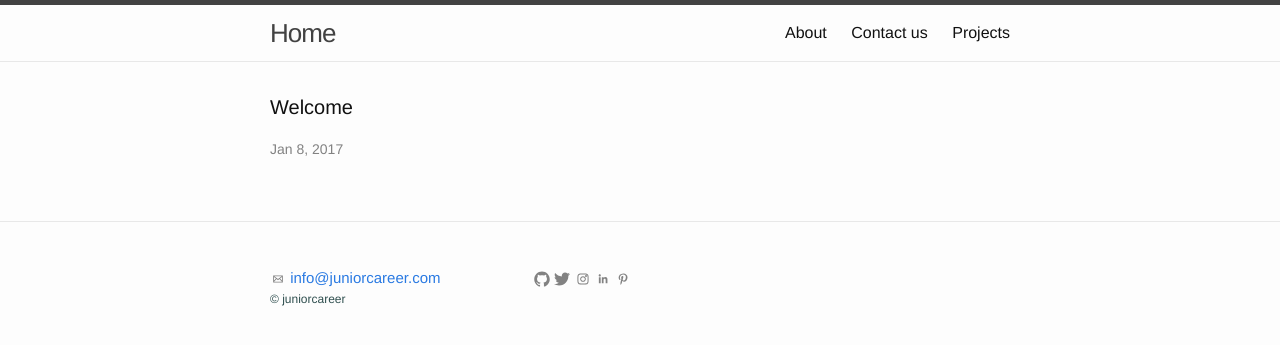
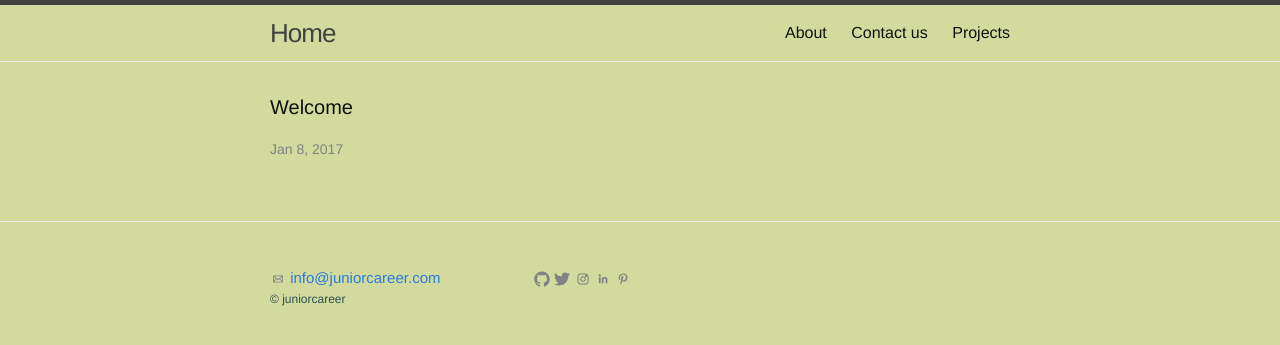
Before and after one commit to Soudehm/soudehm.github.io, a Jekyll site: the page built from index.html, in a window 1280 px wide. Shown: the top 345 px of the page. Built offline with Jekyll 4.4.1, drawn with Linux system fonts in a browser that asks for light colours.

Commit message:
Update main.scss

```diff
--- a/css/main.scss
+++ b/css/main.scss
@@ -15,7 +15,7 @@ $base-line-height: 1.5;
 $spacing-unit:     30px;
 
 $text-color:       #111;
-$background-color: #fdfdfd;
+$background-color: #d2db9d;
 $brand-color:      #2a7ae2;
 
 $grey-color:       #828282;
```
